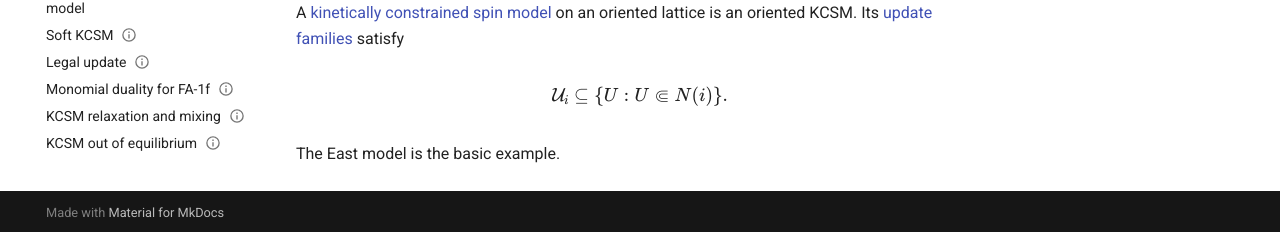
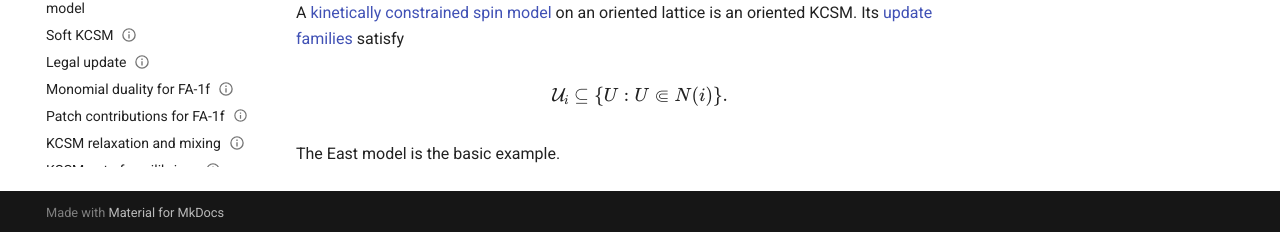
Before and after one commit to maciejgluchowski86-beep/ips-wiki, an MkDocs documentation site: the page built from docs/entries/oriented-spin-system.md, in a window 1280 px wide and 1200 px high. Shown: the part 965-1197 px from the top of the window. Built offline with MkDocs 1.6.1 and Material for MkDocs 9.7.7, drawn with Linux system fonts in a browser that asks for light colours; comment, search, counter and statistics services are not loaded.

Commit message:
add FA-1f patch contributions to nav

```diff
--- a/mkdocs.yml
+++ b/mkdocs.yml
@@ -49,6 +49,7 @@ nav:
       - Soft KCSM: entries/soft-kcsm.md
       - Legal update: entries/legal-update.md
       - Monomial duality for FA-1f: entries/monomial-duality-for-fa-1f.md
+      - Patch contributions for FA-1f: entries/patch-contributions-for-fa-1f.md
       - KCSM relaxation and mixing: entries/kcsm-relaxation-and-mixing.md
       - KCSM out of equilibrium: entries/kcsm-out-of-equilibrium.md
   - Models:
```
